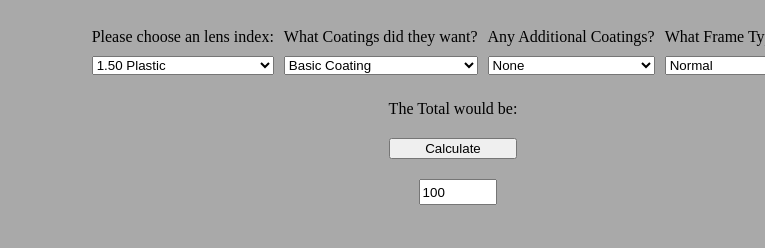
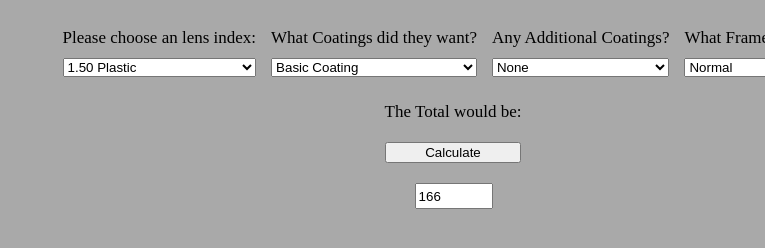
Before and after one commit to NickHChan/LensPriceCalculator, a plain HTML site: page index.html in a window 1280 px wide. Both pictures are taken after a click on the button "Calculate". Shown: the top 248 px of the page, without its empty margins (515-1280 px from the left). Drawn offline with Linux system fonts and the light colour scheme.

Commit message:
corrected all prices for lenses, coatings, and additionals. Also added new check in scripts for 1.74 index and additionals

```diff
--- a/index.html
+++ b/index.html
@@ -12,27 +12,27 @@
         <div class="lensoptions">
             <label for="Lens">Please choose an lens index:</label>
                 <select name="Lenses" id="Lenses" type="text">
-                    <option type="text" value="100" id="1.50">1.50 Plastic</option>
-                    <option type="text" value="150" id="Poly">Polycarbonate</option>
-                    <option type="text" value="175" id="1.60">1.60 Hi-Index</option>
-                    <option type="text" value="200" id="1.67">1.67 Hi-Index</option>
-                    <option type="text" value="275" id="1.74">1.74 Hi-Index</option>
+                    <option type="text" value="61" id="1.50">1.50 Plastic</option>
+                    <option type="text" value="64" id="Poly">Polycarbonate</option>
+                    <option type="text" value="81" id="1.60">1.60 Hi-Index</option>
+                    <option type="text" value="145" id="1.67">1.67 Hi-Index</option>
+                    <option type="text" value="164" id="1.74">1.74 Hi-Index</option>
                 </select>
         </div>
         <div class="coatings">
             <label for="Coats">What Coatings did they want?</label>
                 <select name="Coatings" id="Coatings">
                     <option type="text" value="0">Basic Coating</option>
-                    <option type="text" value="75">Blue Coating</option>
+                    <option type="text" value="53">Blue Coating</option>
                 </select>
         </div>
         <div class="additional">
             <label for="etc">Any Additional Coatings?</label>
                 <select name="Etc" id="Etc">
                     <option type="text" value="0">None</option>
-                    <option type="text" value="100">Transitions</option>
-                    <option type="text" value="60">Tinted</option>
-                    <option type="text" value="100">Polarized</option>
+                    <option type="text" value="75">Transitions</option>
+                    <option type="text" value="40">Tinted</option>
+                    <option type="text" value="75">Polarized</option>
                 </select>
         </div>
         <div class="frametype">
--- a/scripts.js
+++ b/scripts.js
@@ -2,15 +2,29 @@ function calculateTotal() {
     let lenses = Number(document.querySelector('#Lenses').value);
     let coatings = Number(document.querySelector('#Coatings').value);
     let etc = Number(document.querySelector('#Etc').value);
-    let fullTotal = lenses + coatings + etc;
+    let fullTotal = lenses + coatings + etc +105;
     document.getElementById('total').value = fullTotal;
 }
 
 let frame = document.getElementById('Frame');
 let lens = document.getElementById('Lenses');
+let etc = document.getElementById('Etc');
 
 frame.addEventListener('change',()=>{
     if(lens.value == 100 && frame.value == 1 ||lens.value == 100 && frame.value == 2) {
         alert('Please Select a Different Index');
     }
 });
+
+etc.addEventListener('change',()=>{
+    let selectedEtc = etc.selectedIndex;
+    let selectedLens = lens.selectedIndex;
+    console.log(selectedEtc);
+    if(selectedEtc == 1 && selectedLens == 4) {
+        alert(`Index 1.74 cannot have transitions`)
+    } else if (selectedEtc == 2 && selectedLens == 4){
+            alert(`Index 1.74 cannot be tinted`)
+    }   else if (selectedEtc == 3 && selectedLens == 4){
+         alert(`Index 1.74 cannot have polarized filter`)
+}
+})
--- a/styles.css
+++ b/styles.css
@@ -7,10 +7,11 @@ body{
     flex-wrap: wrap;
     gap: 25px;
     background-color: darkgrey;
+    font-size: 17px;
 }
 #toppart{
     display: flex;
-    gap: 10px;
+    gap: 15px;
     margin-top: 20px;
 }
 #bottompart{
```
